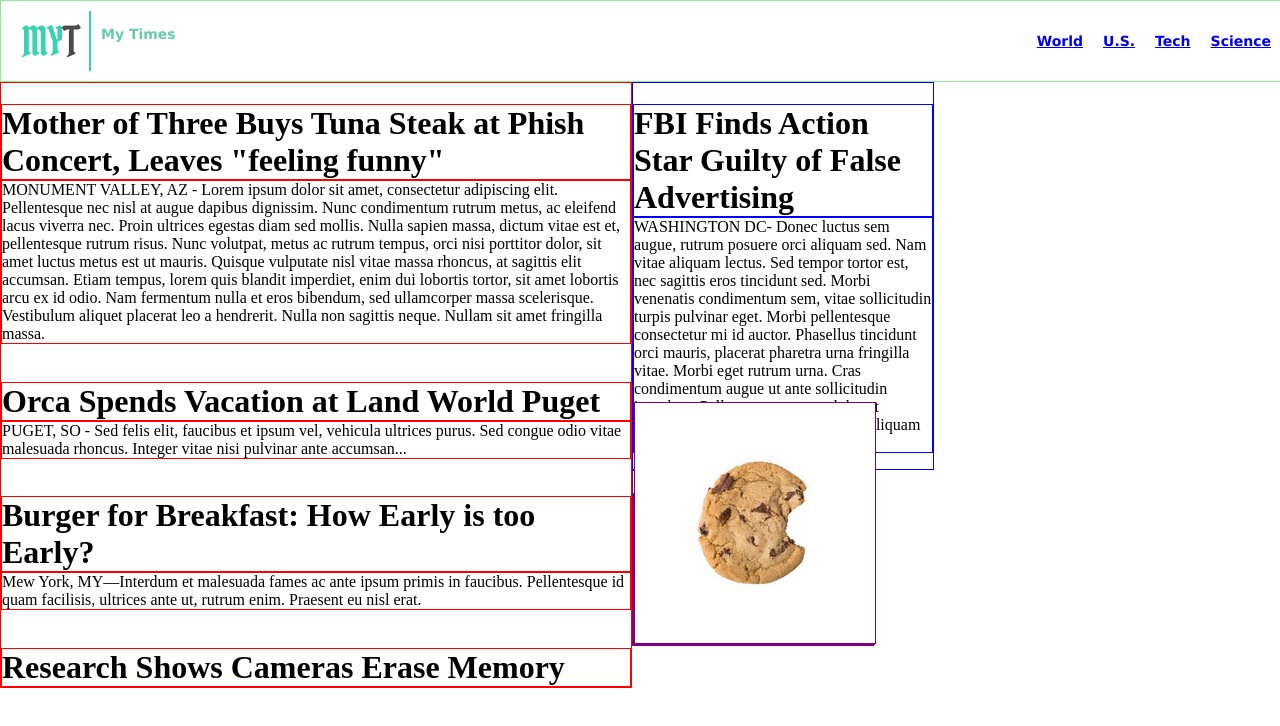
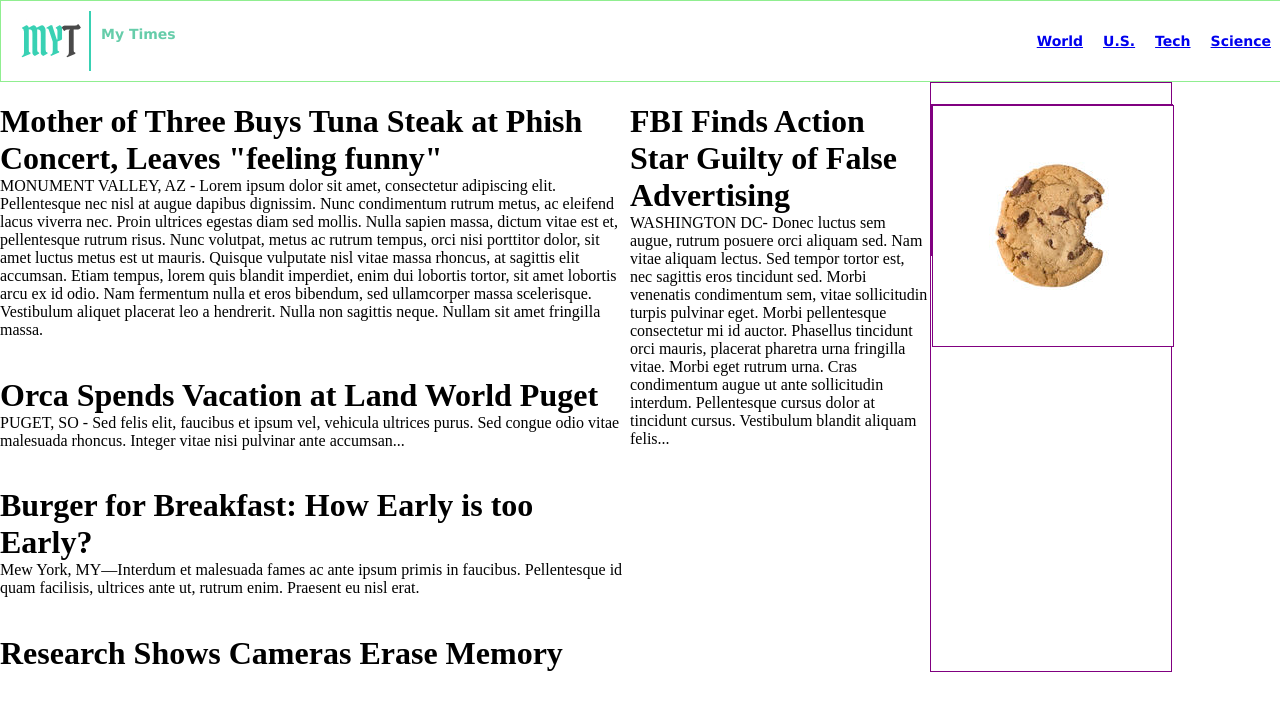
Before and after one commit to ObviousFoxx/MyTimes, a plain HTML site: page index.html in a window 1280 px wide. Drawn offline with Linux system fonts and the light colour scheme.

Commit message:
three columns

```diff
--- a/index.html
+++ b/index.html
@@ -18,6 +18,7 @@
       </nav>
     </div>
 
+  <div class="articles">
     <div class="left">
       <h1 class="left">Mother of Three Buys Tuna Steak at Phish Concert, Leaves "feeling funny"</h1>
       <p class="left"> MONUMENT VALLEY, AZ - Lorem ipsum dolor sit amet, consectetur adipiscing elit. Pellentesque nec nisl at augue dapibus dignissim. Nunc condimentum rutrum metus, ac eleifend lacus viverra nec. Proin ultrices egestas diam sed mollis. Nulla sapien massa, dictum vitae est et, pellentesque rutrum risus. Nunc volutpat, metus ac rutrum tempus, orci nisi porttitor dolor, sit amet luctus metus est ut mauris. Quisque vulputate nisl vitae massa rhoncus, at sagittis elit accumsan. Etiam tempus, lorem quis blandit imperdiet, enim dui lobortis tortor, sit amet lobortis arcu ex id odio. Nam fermentum nulla et eros bibendum, sed ullamcorper massa scelerisque. Vestibulum aliquet placerat leo a hendrerit. Nulla non sagittis neque. Nullam sit amet fringilla massa.</p>
@@ -35,8 +36,8 @@
 
     <div class="right">
       <h1 class="right">
-      <img class="right" src="resources/photos/img-news-bite.png" alt="News Bites Cookie">
+      <img class="right cookie" src="resources/photos/img-news-bite.png" alt="News Bites Cookie">
     </div>
-
+  </div>
   </body>
 </html>
--- a/resources/css/style.css
+++ b/resources/css/style.css
@@ -1,6 +1,7 @@
 body {
   margin: 0;
   padding: 0;
+  width: 100%;
 }
 
 /*Header*/
@@ -35,40 +36,32 @@ span {
 
 /*Body Articles*/
 .left {
+  position: relative;
   display: flex;
-  position: relative;
   flex-wrap: wrap;
   flex-direction: column;
-  border: solid 1px red;
   max-width: 630px;
   float: left;
-  position: relative;
 }
 .center {
+  position: relative;
   display: flex;
-  position: relative;
   flex-wrap: wrap;
   flex-direction: column;
-  border: solid 1px blue;
   max-width: 300px;
-  position: relative;
-  align-self: center;
 }
 .right {
+  position: relative;
   display: flex;
-  position: relative;
   flex-wrap: wrap;
   flex-direction: column;
   border: solid 1px purple;
   max-width: 240px;
-  position: relative;
-  justify-content: flex-end;
+  align-items: flex-end;
 }
-img .right{
+.articles {
+  width: 100%;
   display: flex;
-  flex-direction: column;
-  justify-content: flex-end;
-  width: 100%;
 }
 h1 {
   max-height: 150px;
```
